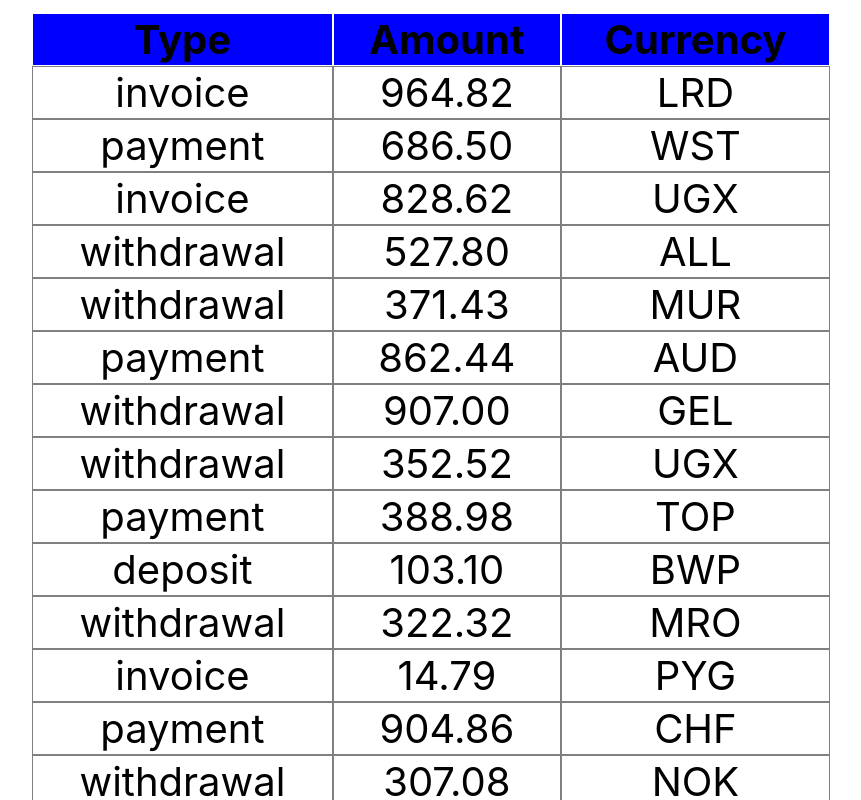
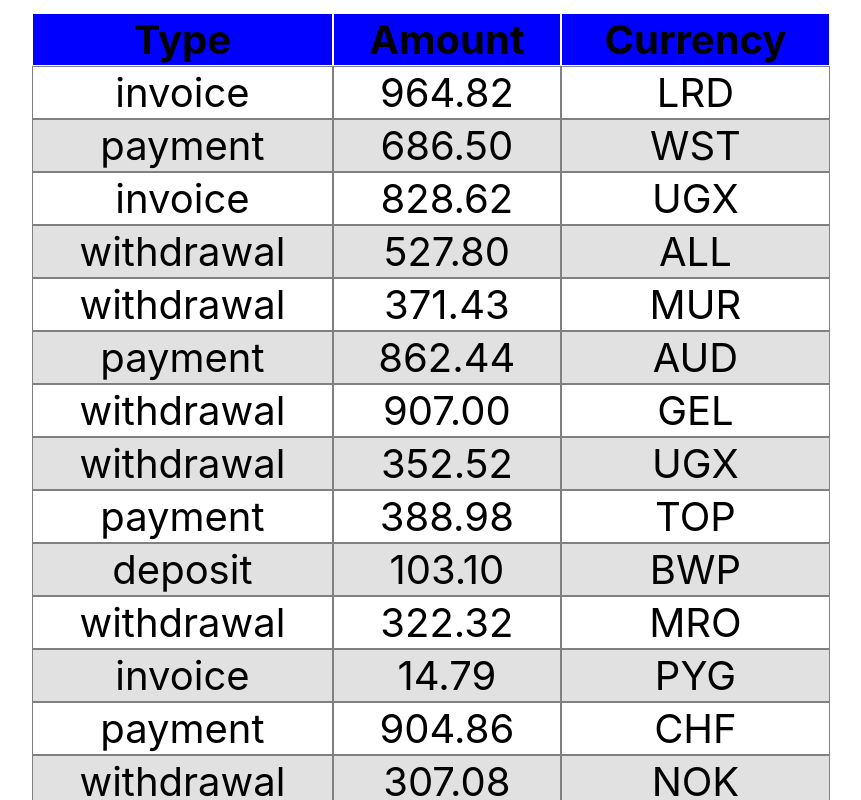
Before and after one commit to iSteffan/goit-react-hw-01-components, a React (Create React App) app: page / in a window 1280 px wide. Shown: the part 2060-2860 px from the top of the page, without its empty margins (209-1070 px from the left). Built offline with nearby package versions, Linux system fonts and the light colour scheme.

Commit message:
task 4 DONE

```diff
--- a/src/components/FriendList/FriendList.module.css
+++ b/src/components/FriendList/FriendList.module.css
@@ -6,6 +6,7 @@
   list-style: none;
   padding: 30px;
 
+  width: 450px;
   background-color: aquamarine;
 }
 
--- a/src/components/TransactionHistory/TransactionHistory.module.css
+++ b/src/components/TransactionHistory/TransactionHistory.module.css
@@ -11,6 +11,10 @@
   outline: 1px solid gray;
 }
 
+.row:nth-child(2n) {
+  background-color: #8080803d;
+}
+
 .item {
   outline: 1px solid gray;
 }
```
